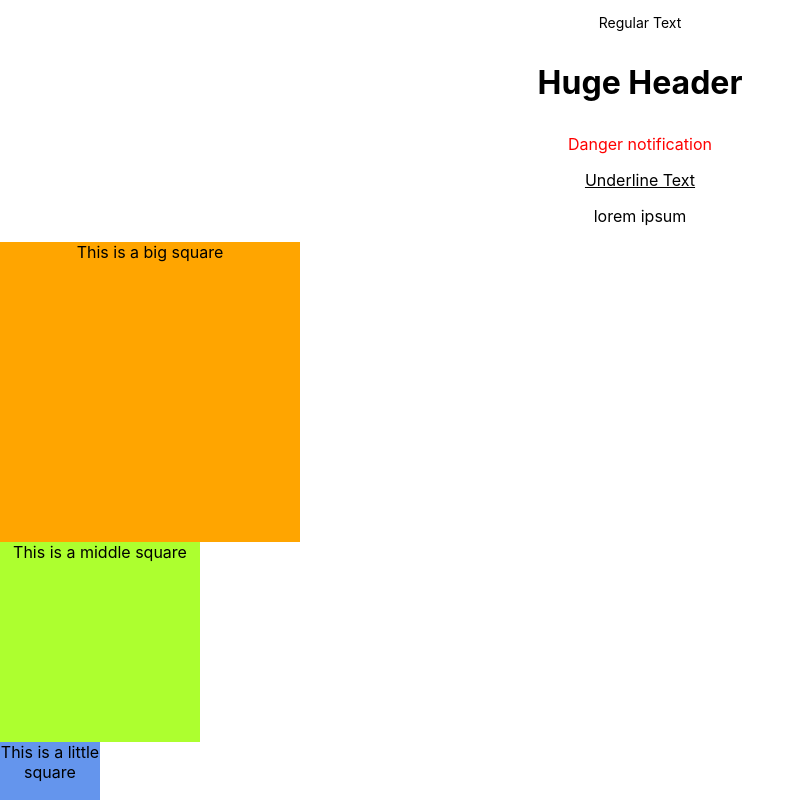
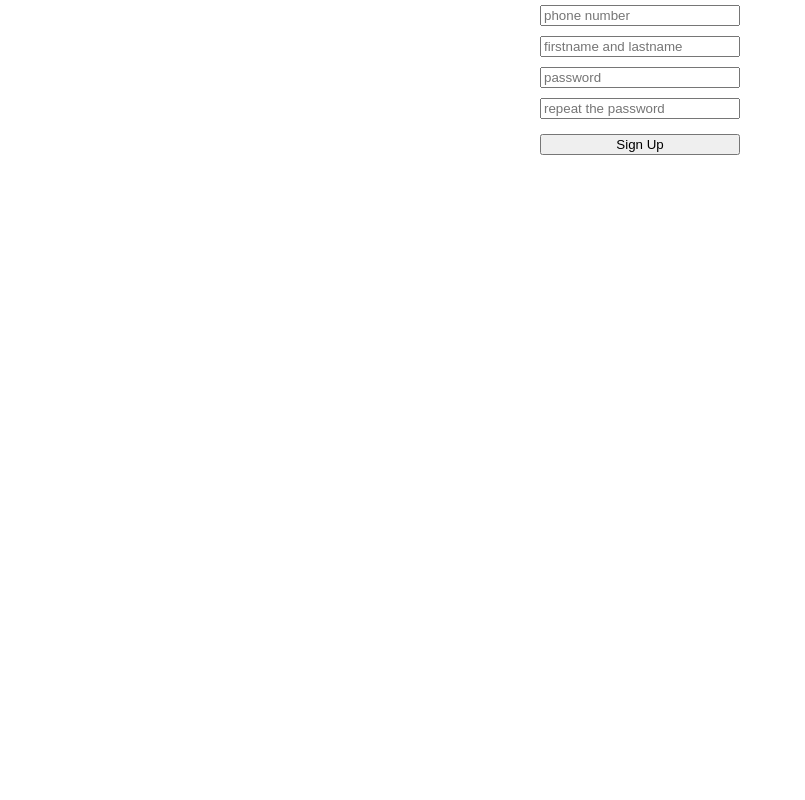
Before and after one commit to vladi375/react-homework, a React (Create React App) app: page / in a window 1280 px wide. Shown: the top 800 px of the page, without its empty margins (0-805 px from the left). Built offline with nearby package versions, Linux system fonts and the light colour scheme.

Commit message:
feat: add signup-page with validation

```diff
--- a/src/App.js
+++ b/src/App.js
@@ -13,12 +13,14 @@ import Ex6 from "./components/Ex6";
 import Ex7 from "./components/Ex7";
 import ToDoList from "./components/TodoList";
 import App2 from "./components/GET-request";
+import LoginPage from "./components/LoginPage";
+import SignUpPage from "./components/SignUpPage";
 import "./App.css";
 
 function App() {
   return (
     <div className="App">
-      <Ex1 />
+      {/* <Ex1 />
       <Ex2 />
       <Ex3 />
       <Pr1 />
@@ -32,6 +34,8 @@ function App() {
       <Ex7 />
       <ToDoList />
       <App2 />
+      <LoginPage /> */}
+      <SignUpPage />
     </div>
   );
 }
--- /dev/null
+++ b/src/components/LoginPage.js
@@ -0,0 +1,101 @@
+import React from "react";
+import axios from "axios";
+
+class LoginPage extends React.Component {
+  state = {
+    phone: "+19254223749",
+    password: "",
+    user: null,
+    error: "",
+  };
+
+  componentDidUpdate = async (prevProps, prevState) => {
+    if (
+      this.state.phone.length === 12 &&
+      prevState.password.length === 2 &&
+      this.state.password.length === 3
+    ) {
+      try {
+        const response = await axios.post(
+          "http://localhost:3001/auth/sign-in",
+          {
+            phone: this.state.phone,
+            password: this.state.password,
+          }
+        );
+        this.setState({
+          user: response.data,
+          phone: "",
+          password: "",
+          error: "",
+        });
+        console.log(response.data);
+      } catch (err) {
+        console.log(err.response.data);
+        this.setState({ error: err.response.data });
+      }
+    }
+  };
+
+  //   onLogin = async () => {
+  //     try {
+  //       const response = await axios.post("http://localhost:3001/auth/sign-in", {
+  //         phone: this.state.phone,
+  //         password: this.state.password,
+  //       });
+  //       this.setState({
+  //         user: response.data,
+  //         phone: "",
+  //         password: "",
+  //         error: "",
+  //       });
+  //       console.log(response.data);
+  //     } catch (err) {
+  //       console.log(err.response.data);
+  //       this.setState({ error: err.response.data });
+  //     }
+  //   };
+
+  onChangeCredentials = (event, fieldName) => {
+    if (fieldName === "phone") {
+      this.setState({ phone: event.target.value, error: "" });
+    }
+    if (fieldName === "password") {
+      this.setState({ password: event.target.value, error: "" });
+    }
+    // либо вместо двух вышеуказанных
+    //this.setState({ [fieldName]: event.target.value})
+  };
+
+  render() {
+    return (
+      <div className="App">
+        <input
+          type="text"
+          placeholder="phone number"
+          onChange={(event) => this.onChangeCredentials(event, "phone")}
+          value={this.state.phone}
+        />
+        <input
+          type="text"
+          placeholder="password"
+          onChange={(event) => this.onChangeCredentials(event, "password")}
+          value={this.state.password}
+        />
+        {/* <button onClick={this.onLogin}>Sign In</button> */}
+        <div>
+          {this.state.user ? (
+            <span>
+              {this.state.user.name.first} {this.state.user.name.last}
+            </span>
+          ) : (
+            <span>Please login to your account</span>
+          )}
+        </div>
+        <div>{this.state.error}</div>
+      </div>
+    );
+  }
+}
+
+export default LoginPage;
--- /dev/null
+++ b/src/components/SignUpPage/index.js
@@ -0,0 +1,90 @@
+import React from "react";
+import "./styles.css";
+
+class SignUpPage extends React.Component {
+  state = {
+    phone: "",
+    fullName: "",
+    password: "",
+    confirmPassword: "",
+    error: "",
+  };
+
+  onSignUp = async () => {
+    const response = await fetch("some server", {
+      method: "POST",
+      headers: { "Content-Type": "application/json;charset=utf-8" },
+      body: JSON.stringify(this.state),
+    });
+    if (response.ok) {
+      console.log("You have signed up successfully!");
+    } else {
+      console.log("Error:", response.status);
+    }
+  };
+
+  validateData = () => {
+    if (this.state.password.length < 8) {
+      this.setState({ error: "Short password" });
+    } else if (this.state.password !== this.state.confirmPassword) {
+      this.setState({ error: "Passwords don't match" });
+    } else if (this.state.phone.length !== 13) {
+      this.setState({ error: "Phone should contain 13 symbols" });
+    } else if (!this.state.fullName) {
+      this.setState({ error: "You left the empty field" });
+    } else {
+      console.log(
+        `Phone: ${this.state.phone}\nName: ${this.state.fullName}\nPassword: ${this.state.password}\nConfirm password: ${this.state.confirmPassword}`
+      );
+      this.onSignUp();
+      this.setState({
+        phone: "",
+        fullName: "",
+        password: "",
+        confirmPassword: "",
+        error: "",
+      });
+    }
+  };
+
+  onChangeCredentials = (event, fieldName) => {
+    this.setState({ [fieldName]: event.target.value });
+  };
+
+  render() {
+    return (
+      <div className="sign-up">
+        <input
+          type="text"
+          placeholder="phone number"
+          onChange={(event) => this.onChangeCredentials(event, "phone")}
+          value={this.state.phone}
+        />
+        <input
+          type="text"
+          placeholder="firstname and lastname"
+          onChange={(event) => this.onChangeCredentials(event, "fullName")}
+          value={this.state.fullName}
+        />
+        <input
+          type="text"
+          placeholder="password"
+          onChange={(event) => this.onChangeCredentials(event, "password")}
+          value={this.state.password}
+        />
+        <input
+          type="text"
+          placeholder="repeat the password"
+          onChange={(event) =>
+            this.onChangeCredentials(event, "confirmPassword")
+          }
+          value={this.state.confirmPassword}
+        />
+        <button onClick={this.validateData}>Sign Up</button>
+        <div>{this.state.error}</div>
+      </div>
+    );
+  }
+}
+
+export default SignUpPage;
--- /dev/null
+++ b/src/components/SignUpPage/styles.css
@@ -0,0 +1,14 @@
+.sign-up {
+  display: flex;
+  margin: 0 auto;
+  flex-direction: column;
+  width: 200px;
+}
+
+input {
+  margin: 5px 0;
+}
+
+button {
+  margin: 10px 0;
+}
```
